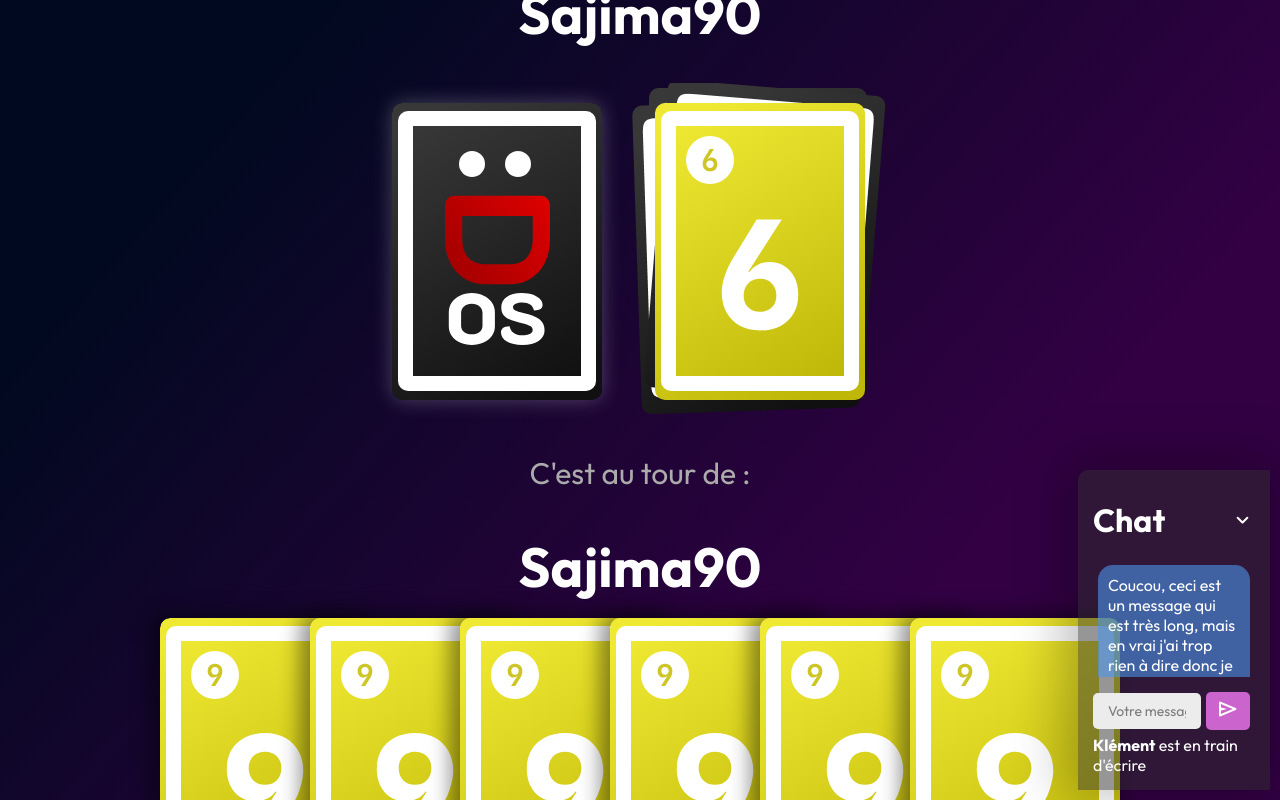
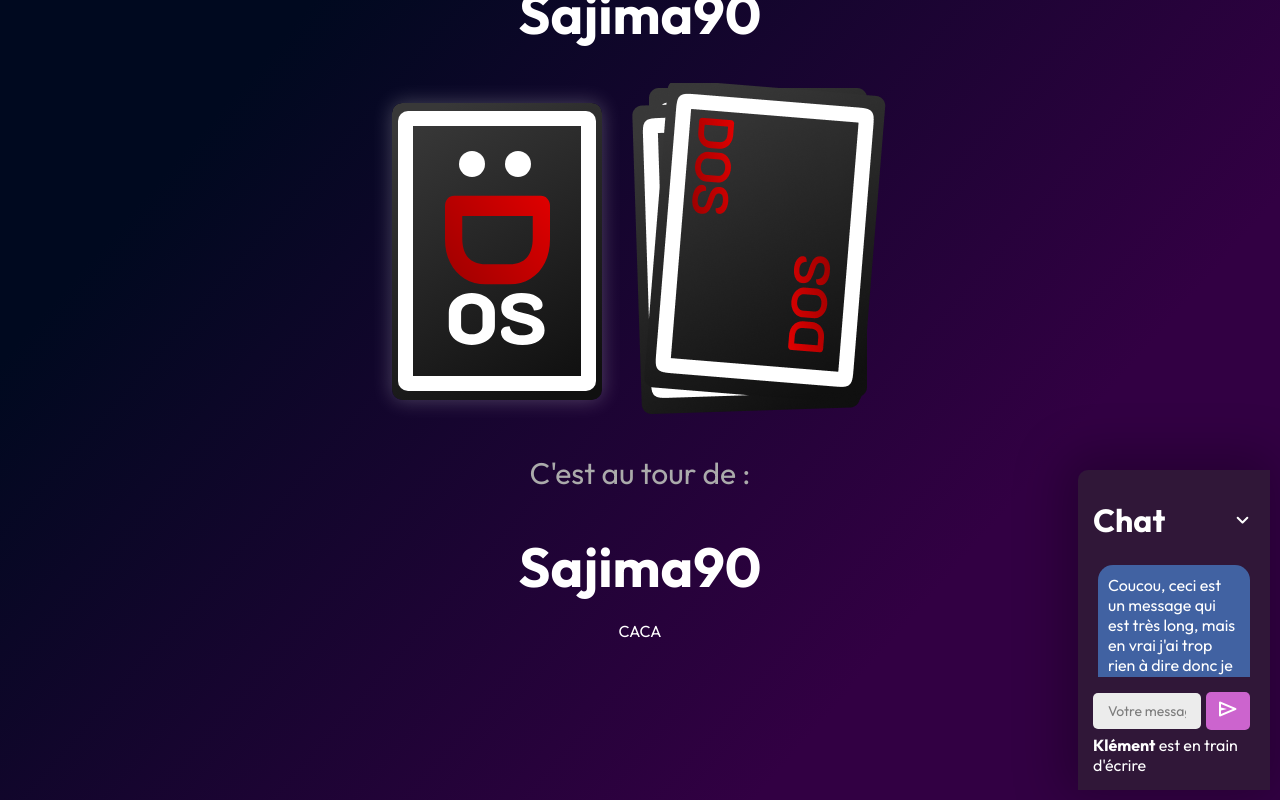
Before and after one commit to joeyczo/docker-sae203, a website with bundled scripts: page web/public/src/dos/dos.html in a window 1280 px wide. Built offline with nearby package versions, Linux system fonts and the light colour scheme; no server answers.

Commit message:
Dos tout beau

```diff
--- a/web/public/src/dos/dos.html
+++ b/web/public/src/dos/dos.html
@@ -23,7 +23,7 @@
 
         <div class="cartes">
 
-                            <div class="active" style="background-image: url('../img/uno/jaune_6.svg')"></div>
+            <!--<div class="active" style="background-image: url('../img/uno/jaune_6.svg')"></div>-->
 
         </div>
 
@@ -35,13 +35,6 @@
 
     <div class="deck" >
 
-
-        <div id="c3" onclick="window.animCarteJeu(this.id)" class="cartes" style="background-image: url('../img/uno/jaune_9.svg');"></div>
-        <div id="c4" onclick="window.animCarteJeu(this.id)" class="cartes" style="background-image: url('../img/uno/jaune_9.svg');"></div>
-        <div id="c5" onclick="window.animCarteJeu(this.id)" class="cartes" style="background-image: url('../img/uno/jaune_9.svg');"></div>
-        <div onclick="window.animCarteJeu(this.id)" class="cartes" style="background-image: url('../img/uno/jaune_9.svg');"></div>
-        <div onclick="window.animCarteJeu(this.id)" class="cartes" style="background-image: url('../img/uno/jaune_9.svg');"></div>
-        <div onclick="window.animCarteJeu(this.id)" class="cartes" style="background-image: url('../img/uno/jaune_9.svg');"></div>
 
         <!--            <div id="c3" onclick="window.animCarteJeu(this.id)" class="cartes" style="background-image: url('../img/uno/jaune_9.svg');"></div>-->
 
```
